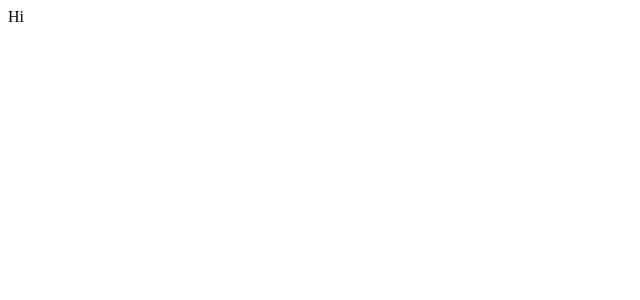
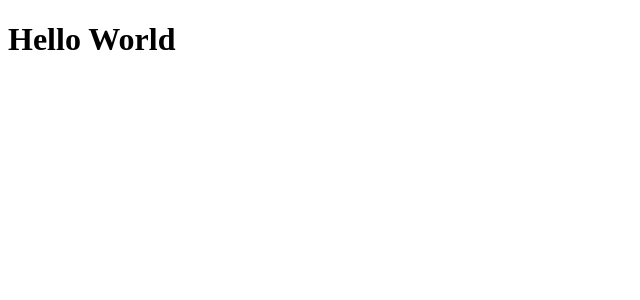
Before and after one commit to vtapia5070/reactApp, a React app: page / in a window 1280 px wide. Shown: the top 300 px of the page, without its empty margins (0-640 px from the left). Built offline with nearby package versions, Linux system fonts and the light colour scheme.

Commit message:
stateful vs stateless components

```diff
--- a/App.js
+++ b/App.js
@@ -1,9 +1,13 @@
 import React from 'react';
 
+/* stateful component */
 class App extends React.Component {
   render(){
-    return <div>Hi</div>
+    return <h1>Hello World</h1>
   }
 }
 
+/* Uncomment below for stateless component */
+// const App = () => <h1>I'm a stateless component!</h1>
+
 export default App
```
